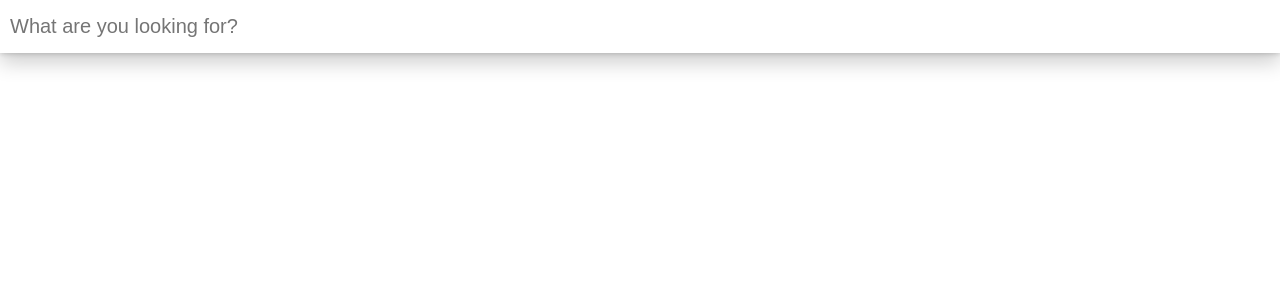
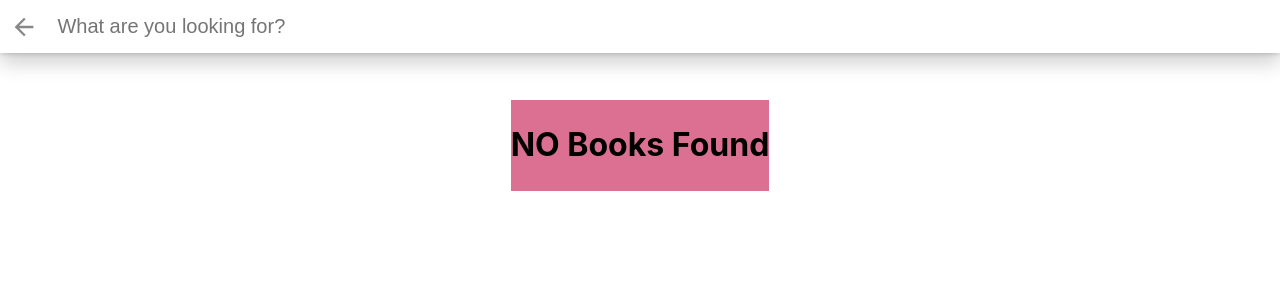
Before and after one commit to alaaali928821/MyReads, a React (Create React App) app: page /Search in a window 1280 px wide. Shown: the top 300 px of the page. Built offline with nearby package versions, Linux system fonts and the light colour scheme.

Commit message:
Add error handle

```diff
--- a/src/App.css
+++ b/src/App.css
@@ -175,3 +175,8 @@ body,
   text-align: center;
   font-size: 0.8em;
 }
+
+.error-div{
+  background-color: palevioletred;
+  margin: 100px;
+}
--- a/src/state/reducers/bookReducer.ts
+++ b/src/state/reducers/bookReducer.ts
@@ -41,6 +41,8 @@ const reducer = (state = initialState, action: Action): {} => {
                 ...action.payload,
                 shelf: ActionType.CURREAD
             }];
+        case ActionType.EMPTYSEARCHEDBOOK:
+            return state = [];
         default:
             return state
     }
--- a/src/views/search.tsx
+++ b/src/views/search.tsx
@@ -7,6 +7,7 @@ import { actionCreators } from "../state";
 import { useSelector } from 'react-redux';
 import { RootState } from '../state/reducers';
 import { ABook } from '../types/book';
+import { Link } from 'react-router-dom';
 
 export const Search: React.FC = () => {
     const filteredBooks: ABook[] = useSelector((state: RootState) => state.book)
@@ -21,6 +22,8 @@ export const Search: React.FC = () => {
         if (e.target.value !== "") {
             BookApis.search(e.target.value, 20).then((filterdBooks) => {
                 getSearchedBooks(filterdBooks);
+            }).catch(()=>{
+                emptySearchedBooks();
             })
         } else {
             emptySearchedBooks()
@@ -32,6 +35,7 @@ export const Search: React.FC = () => {
         <React.Fragment>
             <div className="search-books">
                 <div className="search-books-bar">
+                <Link className="close-search" to="/">Close</Link>
                     <input
                         type="text"
                         id="message"
@@ -49,7 +53,7 @@ export const Search: React.FC = () => {
                             <Book key={value.id} book={value} />
                         );
                     })}
-                    {!filteredBooks && <h1>No Books Found</h1>}
+                    {filteredBooks && filteredBooks.length === 0 &&  <div className="error-div"><h1>NO Books Found</h1></div>}
                 </div>
             </div>
         </React.Fragment>
```
